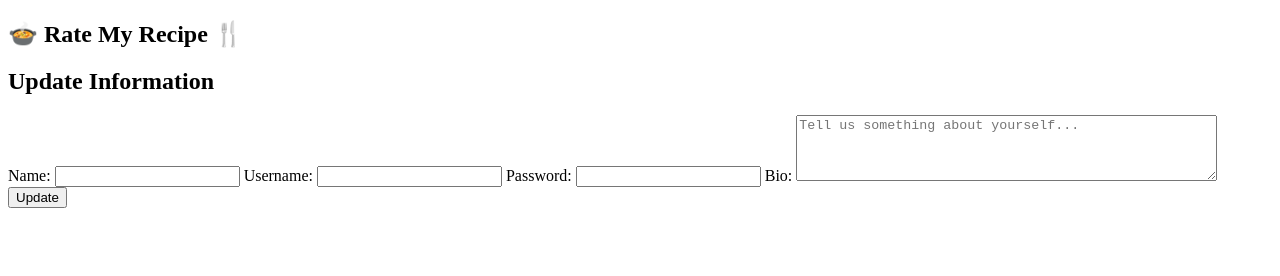
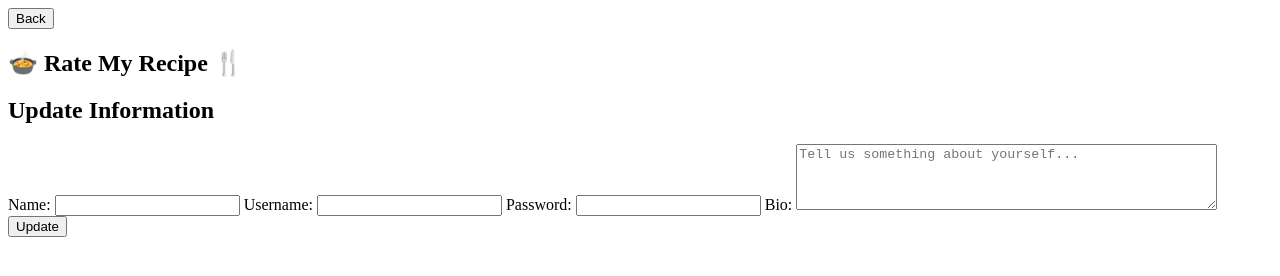
Before and after one commit to JNSREB2023/startup, a plain HTML site: page rate_my_recipe/update-login.html in a window 1280 px wide. Drawn offline with Linux system fonts and the light colour scheme.

Commit message:
commit 9

```diff
--- a/rate_my_recipe/update-login.html
+++ b/rate_my_recipe/update-login.html
@@ -5,6 +5,11 @@
     <meta name="viewport" content="width=device-width, initial-scale=1.0">
     <title>Create Account</title>
 </head>
+<nav>
+    <div class="button">
+        <button type="button" onclick="location.href='directory-page.html'">Back</button>
+    </div>
+</nav>
 <body>
     <div class="container">
         <header>
```
